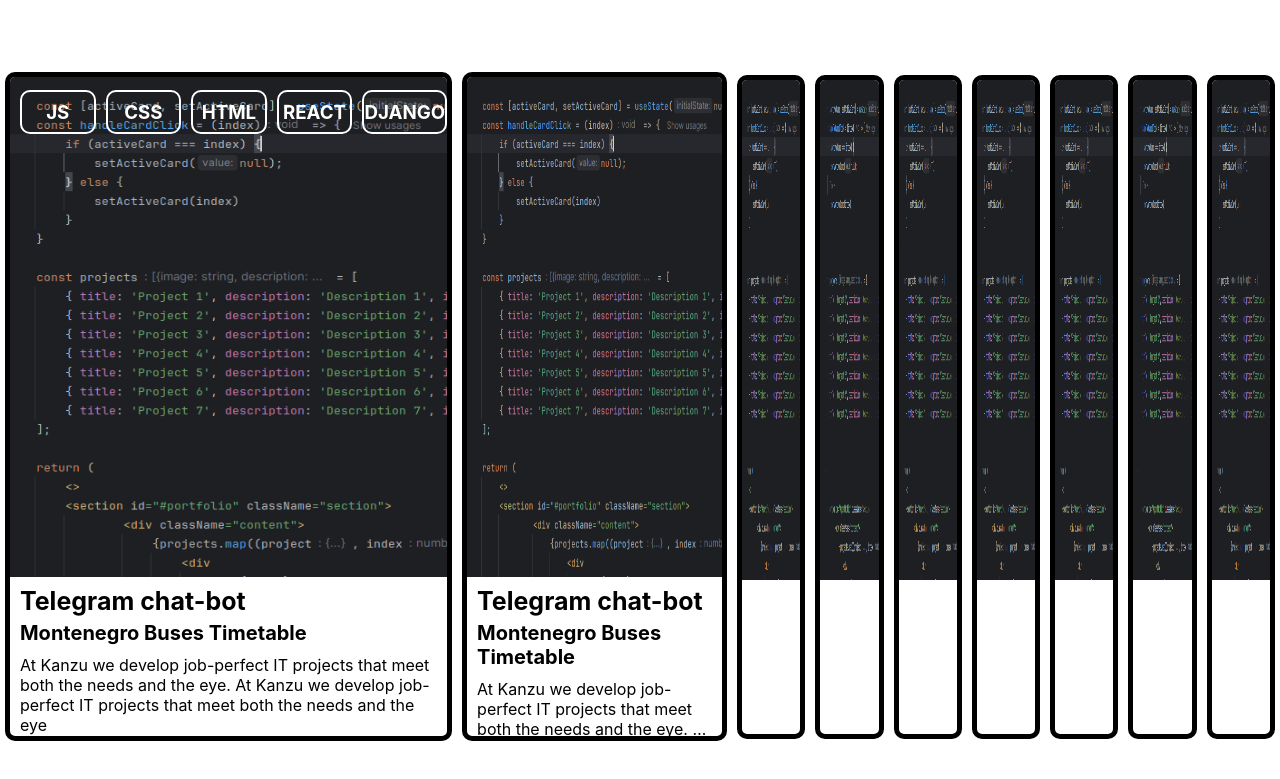
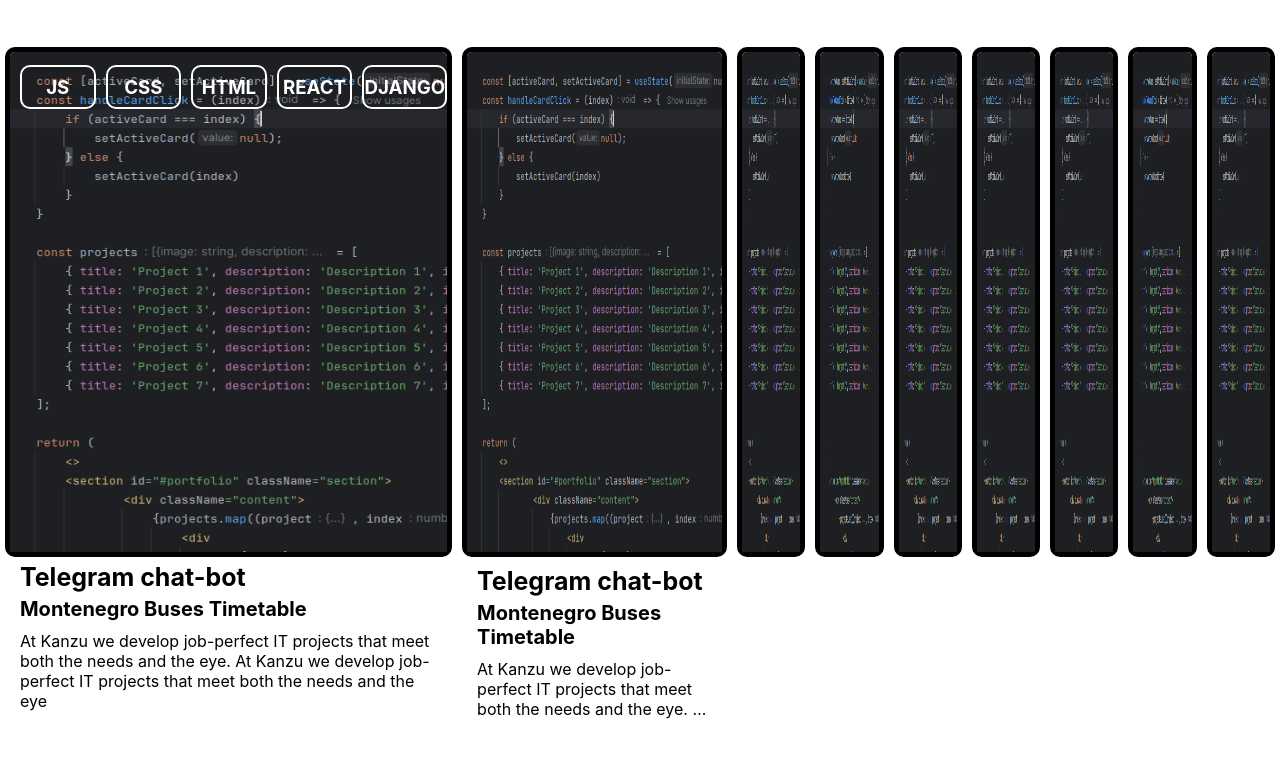
Before and after one commit to WooDMaNbtw/KanzuWeb, a React (Create React App) app in the folder kanzueng-web/: page / in a window 1280 px wide. Shown: the part 1199-1978 px from the top of the page. Built offline with nearby package versions, Linux system fonts and the light colour scheme.

Commit message:
small changeds landing

```diff
--- a/kanzueng-web/src/components/landing/portfolio/landingPortfolio.css
+++ b/kanzueng-web/src/components/landing/portfolio/landingPortfolio.css
@@ -7,13 +7,22 @@
 }
 
 .portfolio {
-    margin-top: 20px;
+    margin-top: 0px;
     display: block;
     width: 100%;
     height: 900px;
     justify-content: center;
     align-items: center;
 }
+
+/*.portfolio::before {*/
+/*    content: '';*/
+/*    z-index: -1;*/
+/*    background-image: url('../../../assets/photorealistic-view-of-tree-in-nature-with-branches-and-trunk.jpg');*/
+/*    background-size: cover; !* Размер изображения *!*/
+/*    filter: blur(100px);*/
+/*    overflow: hidden;*/
+/*}*/
 
 .portfolio .content {
     width: 100%;
@@ -24,6 +33,7 @@
 
 .portfolio .content .cards-container{
     width: 100%;
+    height: 500px;
     display: flex;
     justify-content: center;
     align-items: center;
@@ -84,7 +94,7 @@
 
 .card .text h3 {
     font-size: 25px;
-    margin: 5px 0 0;
+    margin: 10px 0 0;
     opacity: 0;
 }
 
--- a/kanzueng-web/src/components/landing/portfolio/landingPortfolio.jsx
+++ b/kanzueng-web/src/components/landing/portfolio/landingPortfolio.jsx
@@ -72,18 +72,17 @@
                                         ))}
                                     </div>
                                     <img src={project.image} alt={project.title}/>
-                                </div>
-                                <div className="text">
-                                    <div>
-                                        <h3>{project.type}</h3>
-                                        <h4>{project.title}</h4>
-                                        <p>{project.description}</p>
+                                    <div className="text">
+                                        <div>
+                                            <h3>{project.type}</h3>
+                                            <h4>{project.title}</h4>
+                                            <p>{project.description}</p>
+                                        </div>
                                     </div>
                                 </div>
                             </div>
                         ))}
                     </div>
-
                     <div className="nav-button">
                         <NavigationButton
                             direction="next"
```
